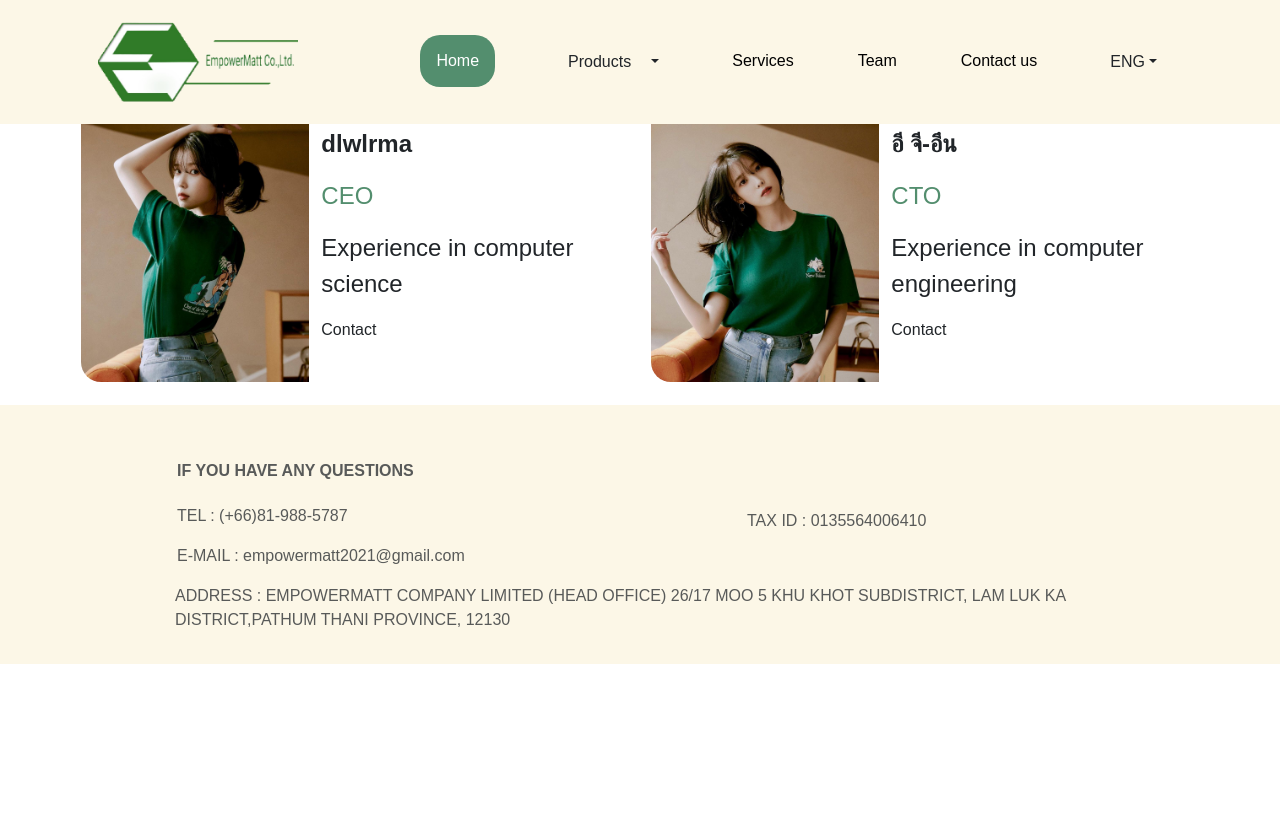
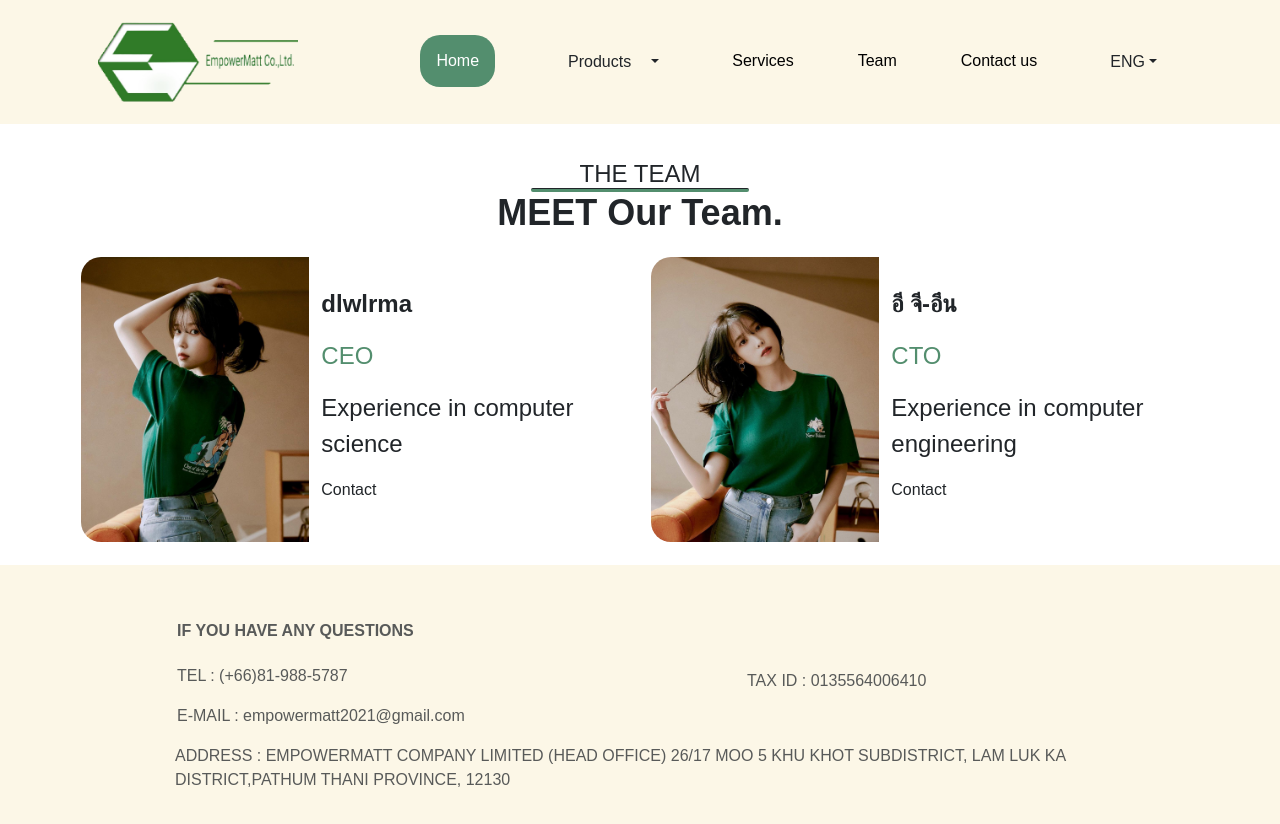
Before and after one commit to Emwich02/EmpowerMattVUE, a Vue app: page /Team in a window 1280 px wide. Before the commit the page ends 800 px from the top, so only its background shows below. Built offline with nearby package versions, Linux system fonts and the light colour scheme.

Commit message:
Update router and Team page.

```diff
--- a/src/router/index.js
+++ b/src/router/index.js
@@ -9,6 +9,11 @@ const router = createRouter({
       component: () => import('@/views/HomeView.vue')
     },
     {
+      path: '/Services',
+      name: 'Services',
+      component: () => import('@/views/ServicesView.vue')
+    },
+    {
       path: '/Team',
       name: 'team',
       component: () => import('@/views/TeamView.vue')
@@ -17,11 +22,6 @@ const router = createRouter({
       path: '/ContactUs',
       name: 'ContactUs',
       component: () => import('@/views/ContactUsView.vue')
-    },
-    {
-      path: '/Services',
-      name: 'Services',
-      component: () => import('@/views/ServicesView.vue')
     }
   ]
 })
--- a/src/views/TeamView.vue
+++ b/src/views/TeamView.vue
@@ -4,7 +4,7 @@ import CTO_photo from '@/images/IU1.jpg';
 </script>
 <template>
 <div class="container">
-    <div class="container center" >
+    <div class="container center" style="padding-top: 10rem;" >
         <p class="margin-0 team-text">THE TEAM</p>
         <hr class="line-team-head" size="5px"/>
         <p class="margin-0 meet-text">MEET Our Team.</p>
```
